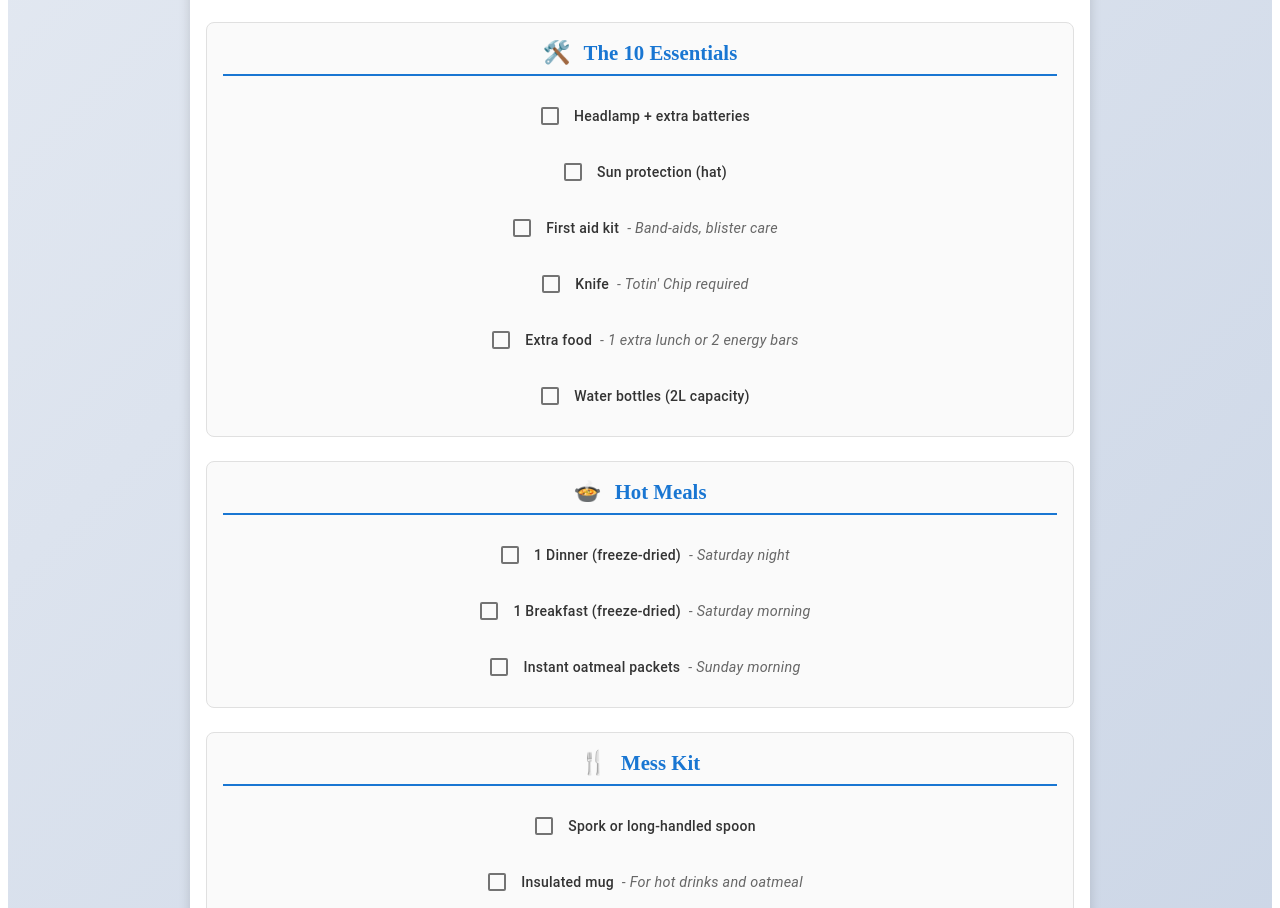
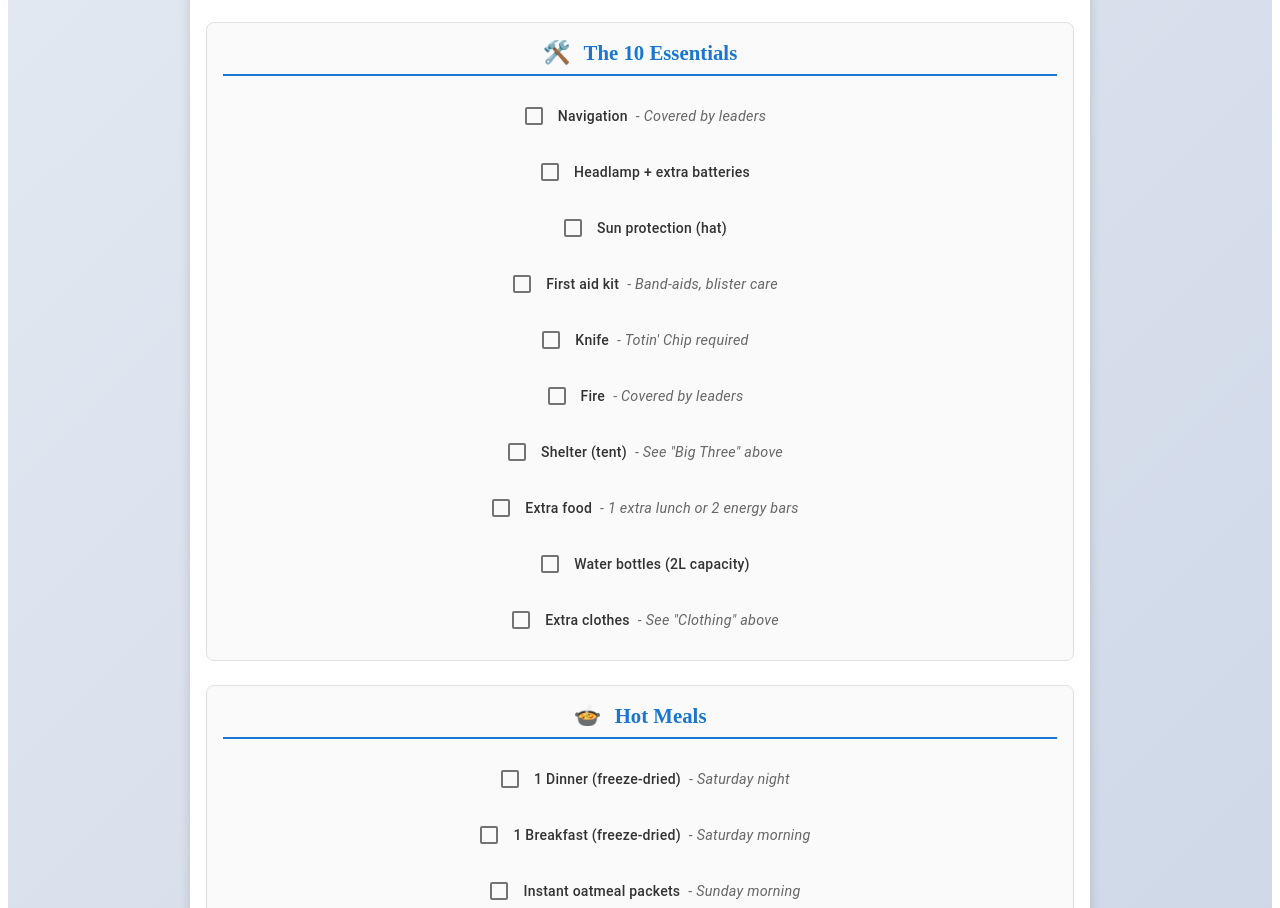
Before and after one commit to tqheel/backpacking-advisor, an Angular app in the folder app/: page /home in a window 1280 px wide. Shown: the part 2118-3026 px from the top of the page. Built offline with nearby package versions, Linux system fonts and the light colour scheme.

Commit message:
Add all 10 essentials to printable checklist with cross-references

```diff
--- a/app/src/app/printable-checklist/printable-checklist.component.ts
+++ b/app/src/app/printable-checklist/printable-checklist.component.ts
@@ -62,12 +62,16 @@ export class PrintableChecklistComponent {
       name: 'The 10 Essentials',
       icon: '🛠️',
       items: [
+        { name: 'Navigation', checked: false, details: 'Covered by leaders' },
         { name: 'Headlamp + extra batteries', checked: false },
         { name: 'Sun protection (hat)', checked: false },
         { name: 'First aid kit', checked: false, details: 'Band-aids, blister care' },
         { name: 'Knife', checked: false, details: 'Totin\' Chip required' },
+        { name: 'Fire', checked: false, details: 'Covered by leaders' },
+        { name: 'Shelter (tent)', checked: false, details: 'See "Big Three" above' },
         { name: 'Extra food', checked: false, details: '1 extra lunch or 2 energy bars' },
-        { name: 'Water bottles (2L capacity)', checked: false }
+        { name: 'Water bottles (2L capacity)', checked: false },
+        { name: 'Extra clothes', checked: false, details: 'See "Clothing" above' }
       ]
     },
     {
```
